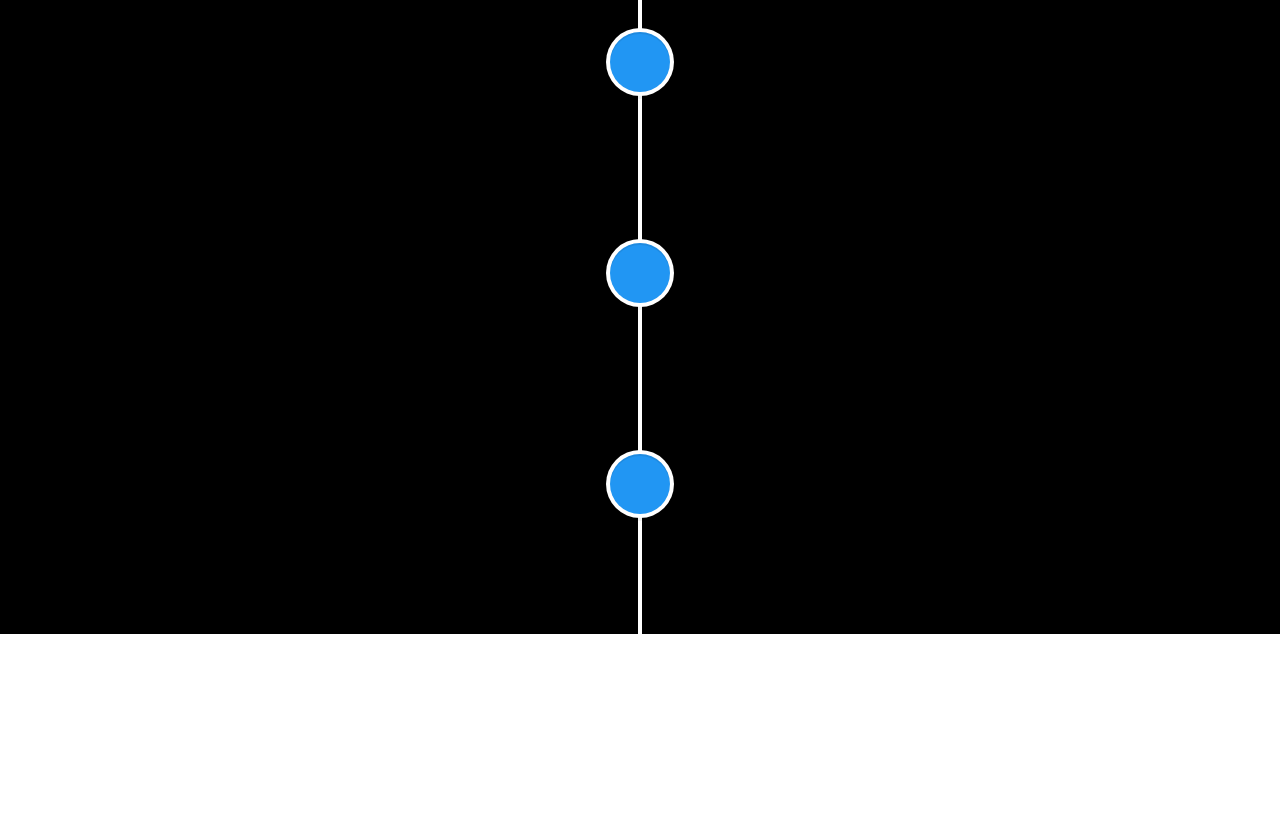
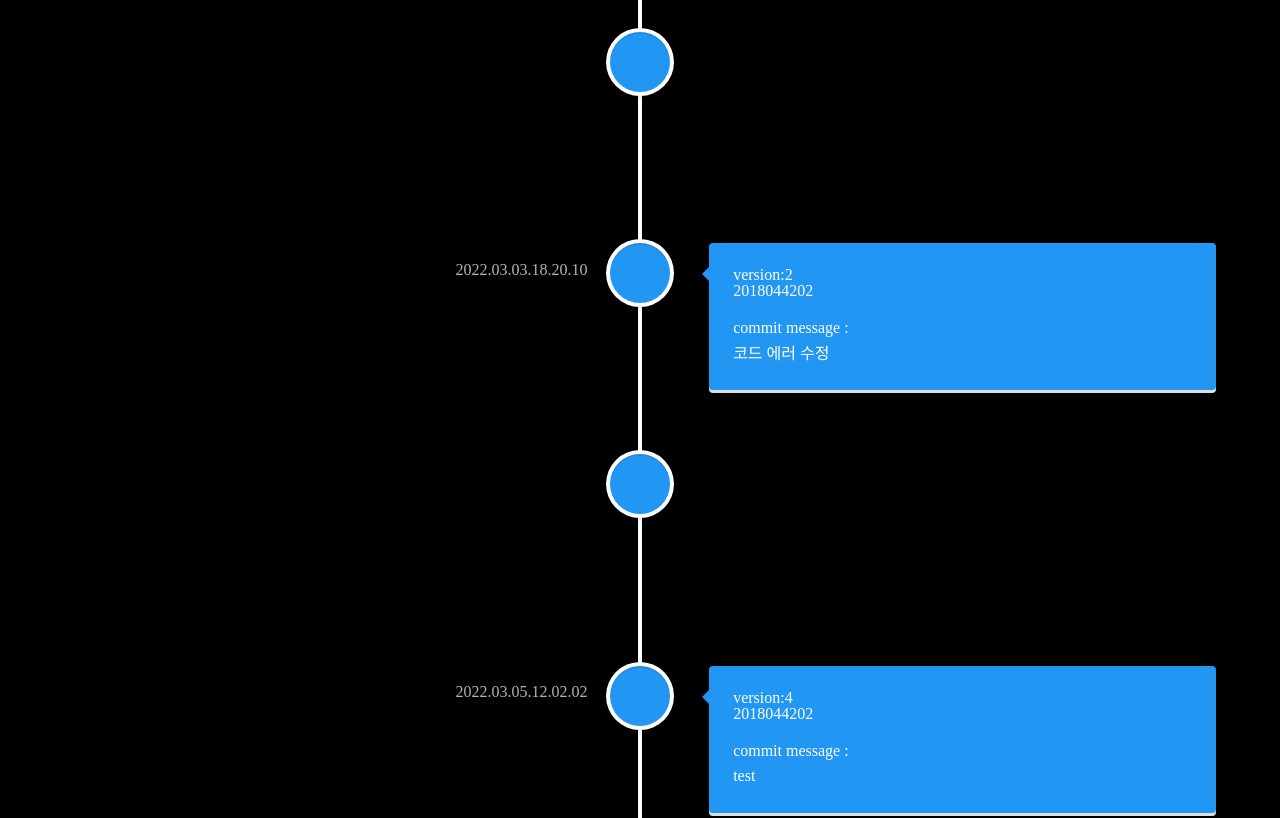
Before and after one commit to siroch/EricaOpensourceHub, a React (Create React App) app in the folder erica-opensource-hub/: page /post/1/update in a window 1280 px wide. Shown: the top 818 px of the page. Built offline with nearby package versions, Linux system fonts and the light colour scheme.

Commit message:
fix: 좌우로 스위칭

```diff
--- a/erica-opensource-hub/src/json/project_item_test.json
+++ b/erica-opensource-hub/src/json/project_item_test.json
@@ -111,6 +111,60 @@
       },
       "proposal_data": [
       ]
+    },
+    {
+      "owner": 2018044202,
+      "project_id": 1,
+      "project_version": 4,
+      "type": "user_project",
+      "title": "인공지능",
+      "course": "소프트웨어융합대학/소프트웨어학부",
+      "hashtag": "인공지능/Python/Sklearn",
+      "createdate": "2022.03.03.17.45.33",
+      "editdate": "2022.03.05.12.02.02",
+      "like": 11,
+      "view": 33,
+      "collaborator": [2018044202],
+      "team_proposal": false,
+      "commit_message": "test",
+      "commit_user": 2018044202,
+      "project_data": {
+        "1": {"title": "프로젝트 제목", "data": ["인공지능"]},
+        "2": {"title": "프로젝트 목적", "data": ["인공지능 15주차 프로젝트"]},
+        "2_1": {"title": "과제 안내", "data": ["pdf에 설명 적힘", "../data/2018044202/1/3"]},
+        "3": {"title": "프로젝트 기대효과", "data": [null]},
+        "4": {"title": "코드", "data": ["실행코드임, 수정본", "../data/2018044202/1/3"]},
+        "4_1": {"title": "실행 방법", "data": ["~~~~~~"]}
+      },
+      "proposal_data": [
+      ]
+    },
+    {
+      "owner": 2018044202,
+      "project_id": 1,
+      "project_version": 5,
+      "type": "user_project",
+      "title": "인공지능",
+      "course": "소프트웨어융합대학/소프트웨어학부",
+      "hashtag": "인공지능/Python/Sklearn",
+      "createdate": "2022.03.03.17.45.33",
+      "editdate": "2022.03.09.15.10.03",
+      "like": 14,
+      "view": 55,
+      "collaborator": [2018044202],
+      "team_proposal": false,
+      "commit_message": "test2",
+      "commit_user": 2018044202,
+      "project_data": {
+        "1": {"title": "프로젝트 제목", "data": ["인공지능"]},
+        "2": {"title": "프로젝트 목적", "data": ["인공지능 15주차 프로젝트"]},
+        "2_1": {"title": "과제 안내", "data": ["pdf에 설명 적힘 ", "../data/2018044202/1/3"]},
+        "3": {"title": "프로젝트 기대효과", "data": [null]},
+        "4": {"title": "코드", "data": ["실행코드임, 수정본", "../data/2018044202/1/3"]},
+        "4_1": {"title": "실행 방법", "data": ["~~~~~~"]}
+      },
+      "proposal_data": [
+      ]
     }
   ]
 }
--- a/erica-opensource-hub/src/pages/PostUpdateForm.jsx
+++ b/erica-opensource-hub/src/pages/PostUpdateForm.jsx
@@ -15,21 +15,40 @@ function PostUpdateForm() {
       <ul>
         {ProjectData.project.map((project_data) => (
           project_data.project_id === 1 // 프로젝트 id로 판별
+          ? project_data.project_version % 2 === 1
             ?
               <VerticalTimeline>
                 <VerticalTimelineElement
-              className="vertical-timeline-element--work"
-              contentStyle={{ background: 'rgb(33, 150, 243)', color: '#fff', width: '45vh', left:'25vh', cursor: 'pointer' }}
+                  className="vertical-timeline-element--content"
+                  contentStyle={{ background: 'rgb(33, 150, 243)', color: '#fff', cursor: 'pointer' }}
                   contentArrowStyle={{ borderRight: '7px solid  rgb(33, 150, 243)' }}
+                  date={project_data.editdate}
                   iconStyle={{ background: 'rgb(33, 150, 243)', color: '#fff', cursor: 'pointer' }}
-              icon={""}
                   iconOnClick={()=>goToMain(project_data.project_version)}
-              onTimelineElementClick={()=>goToMain(project_data.project_version)}>
-              <h3 className="vertical-timeline-element-title">{project_data.commit_message}</h3>
-              <h4 className="vertical-timeline-element-subtitle">{project_data.commit_user}</h4>
+                  onTimelineElementClick={()=>goToMain(project_data.project_version)}
+                  position="left">
+                  <h1 className="vertical-timeline-element-title">{"version:" + project_data.project_version}</h1>
+                  <h3 className="vertical-timeline-element-subtitle">{project_data.commit_user}</h3>
                   <p>
-                version: {project_data.project_version} <br/>
-                edit_date: {project_data.editdate}
+                    commit message :<br/> {project_data.commit_message}
+                  </p>
+                </VerticalTimelineElement>
+              </VerticalTimeline>
+            :
+              <VerticalTimeline>
+                <VerticalTimelineElement
+                  className="vertical-timeline-element--content"
+                  contentStyle={{ background: 'rgb(33, 150, 243)', color: '#fff', cursor: 'pointer' }}
+                  contentArrowStyle={{ borderRight: '7px solid  rgb(33, 150, 243)' }}
+                  date={project_data.editdate}
+                  iconStyle={{ background: 'rgb(33, 150, 243)', color: '#fff', cursor: 'pointer' }}
+                  iconOnClick={()=>goToMain(project_data.project_version)}
+                  onTimelineElementClick={()=>goToMain(project_data.project_version)}
+                  position="right">
+                  <h1 className="vertical-timeline-element-title">{"version:" + project_data.project_version}</h1>
+                  <h3 className="vertical-timeline-element-subtitle">{project_data.commit_user}</h3>
+                  <p>
+                    commit message :<br/> {project_data.commit_message}
                   </p>
                 </VerticalTimelineElement>
               </VerticalTimeline>
```
Lines whose indentation alone changed are shown as unchanged.
